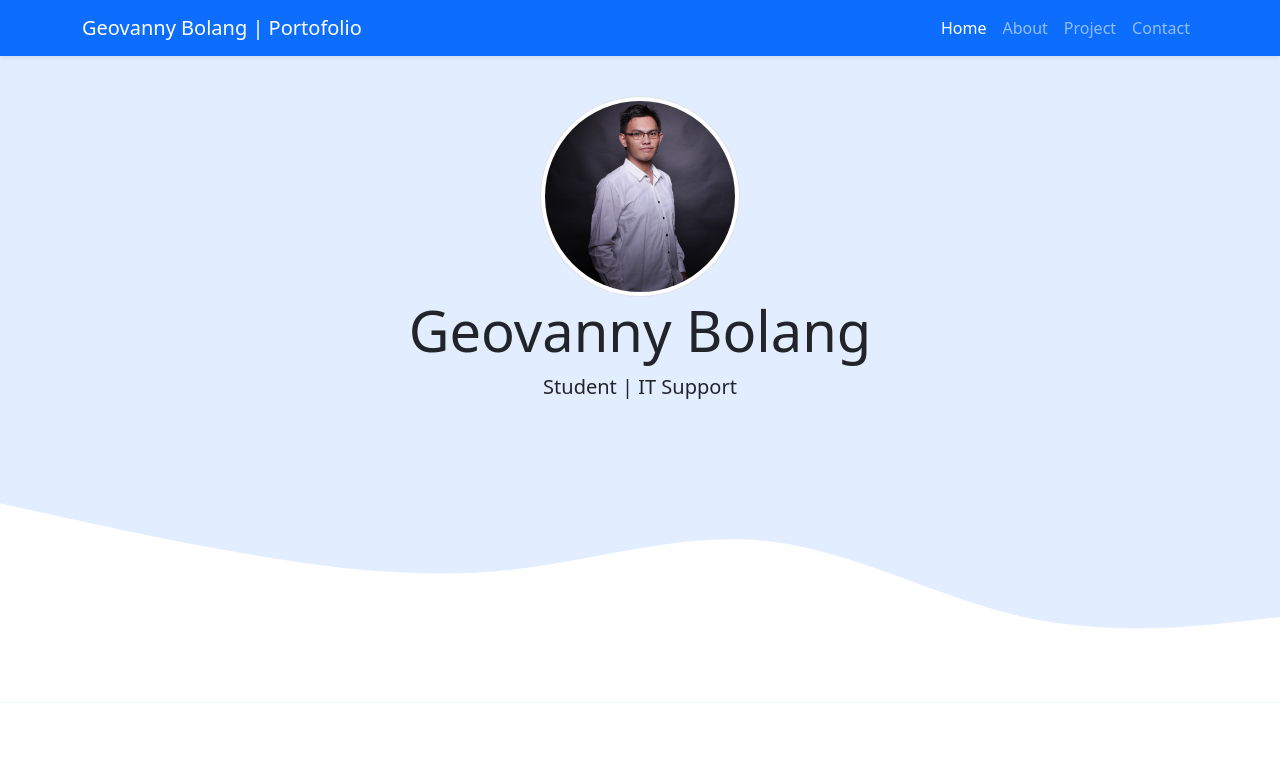
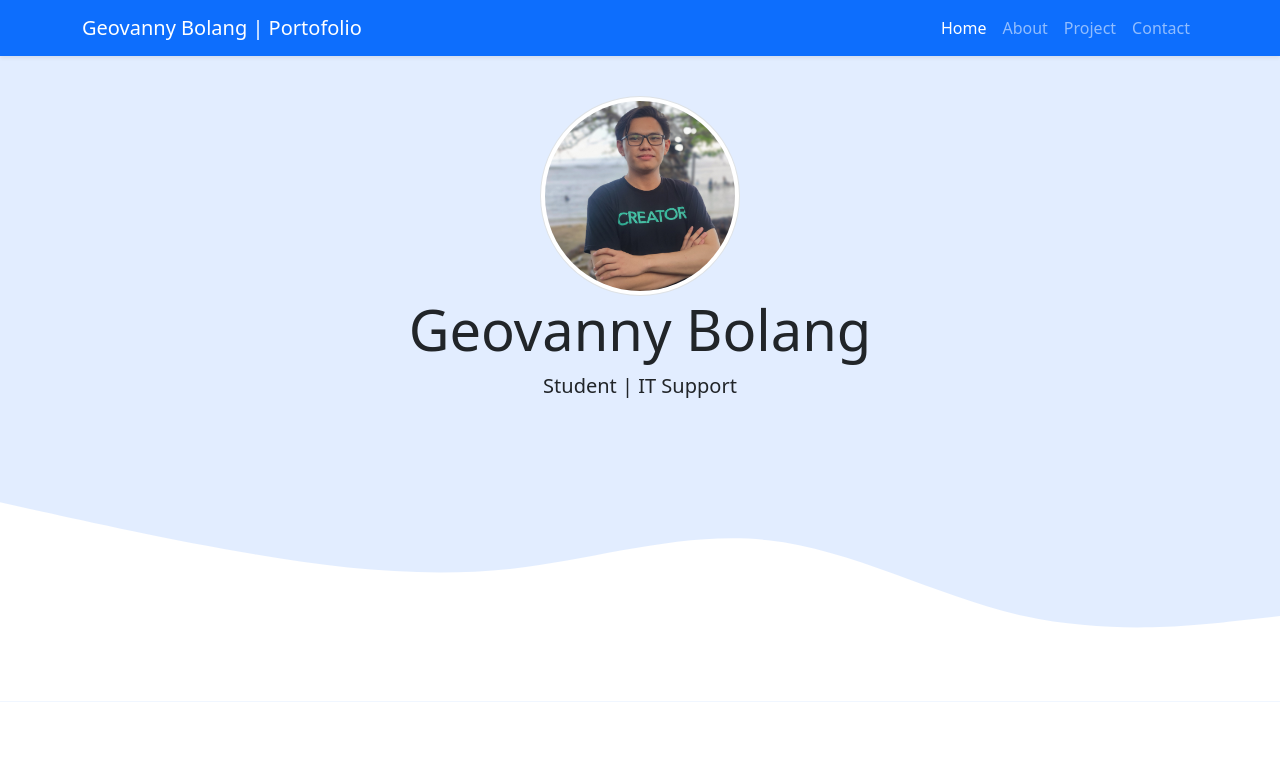
Before and after one commit to geovannybolang/geovannybolang.github.io, a plain HTML site: page index.html in a window 1280 px wide. Shown: the top 779 px of the page. Drawn offline with nearby package versions, Linux system fonts and the light colour scheme.

Commit message:
Changed profile picture

```diff
--- a/index.html
+++ b/index.html
@@ -50,7 +50,7 @@
     <!-- Jumbotron-->
     <section class="jumbotron text-center">
       <div data-aos="zoom-out-down" data-aos-duration="600" data-aos-delay="100">
-        <img src="img/44696046_1923931264356056_8054596278950035456_n.jpg" alt="Geo" width="200" class="rounded-circle img-thumbnail" />
+        <img src="img/foto.jpg" alt="Geo" width="200" class="rounded-circle img-thumbnail" />
       </div>
       <div data-aos="fade-down" data-aos-duration="600" data-aos-delay="800">
         <h1 class="display-4">Geovanny Bolang</h1>
```
Also changed, not shown: img/foto.jpg (added), img/projects/1.jpg (deleted), img/projects/2.jpg (deleted), img/projects/3.jpg (deleted), img/projects/4.jpg (deleted), img/projects/5.jpg (deleted), img/projects/6.jpg (deleted).
